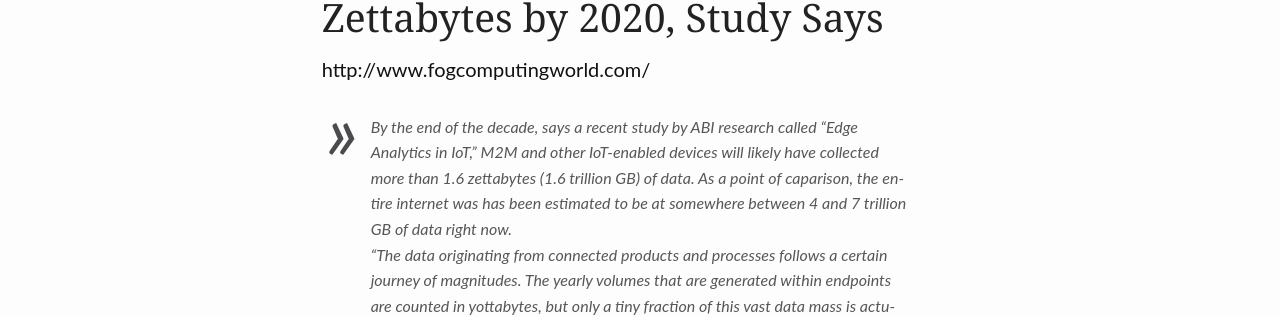
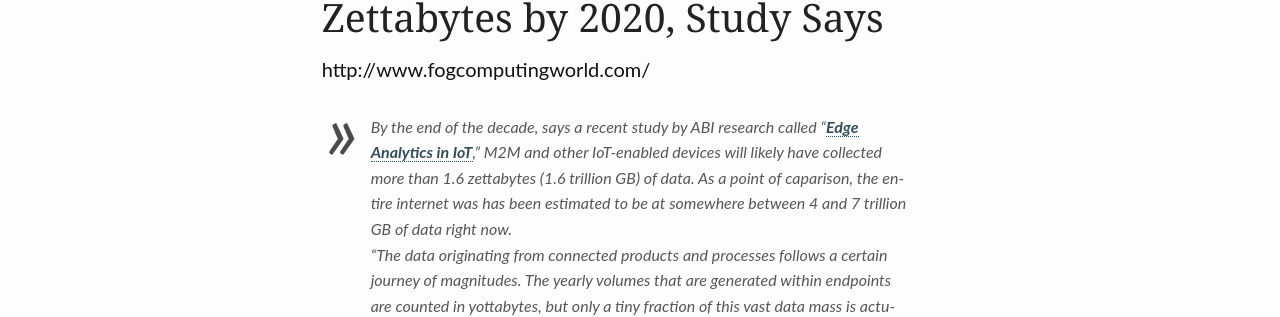
Before and after one commit to fogresearch/fogresearch.github.io, a Jekyll site: the page built from _posts/news/2015-07-11-edge-analytics.md, in a window 1280 px wide. Shown: the part 400-717 px from the top of the page. Built offline with Jekyll 4.4.1, drawn with Linux system fonts in a browser that asks for light colours; comment, search, counter and statistics services are not loaded; some of the changed lines change nothing that is shown.

Commit message:
added URL to the report

```diff
--- a/_posts/news/2015-07-11-edge-analytics.md
+++ b/_posts/news/2015-07-11-edge-analytics.md
@@ -9,7 +9,7 @@ comments: true
 show_meta: false
 ---
 
-> By the end of the decade, says a recent study by ABI research called "Edge Analytics in IoT," M2M and other IoT-enabled devices will likely have collected more than 1.6 zettabytes (1.6 trillion GB) of data. As a point of caparison, the entire internet was has been estimated to be at somewhere between 4 and 7 trillion GB of data right now.
+> By the end of the decade, says a recent study by ABI research called "[Edge Analytics in IoT](https://www.abiresearch.com/market-research/product/1021642-edge-analytics-in-iot/)," M2M and other IoT-enabled devices will likely have collected more than 1.6 zettabytes (1.6 trillion GB) of data. As a point of caparison, the entire internet was has been estimated to be at somewhere between 4 and 7 trillion GB of data right now.
 "The data originating from connected products and processes follows a certain journey of magnitudes. The yearly volumes that are generated within endpoints are counted in yottabytes, but only a tiny fraction of this vast data mass is actually being captured for storage or further analysis,” said Aapo Markkanen, principal analyst at ABI. “
 
 For more please follow the [link](http://www.fogcomputingworld.com/topics/fog-computing/articles/401431-analytics-evolving-the-edge-leading-data-reach-16.htm)
```
